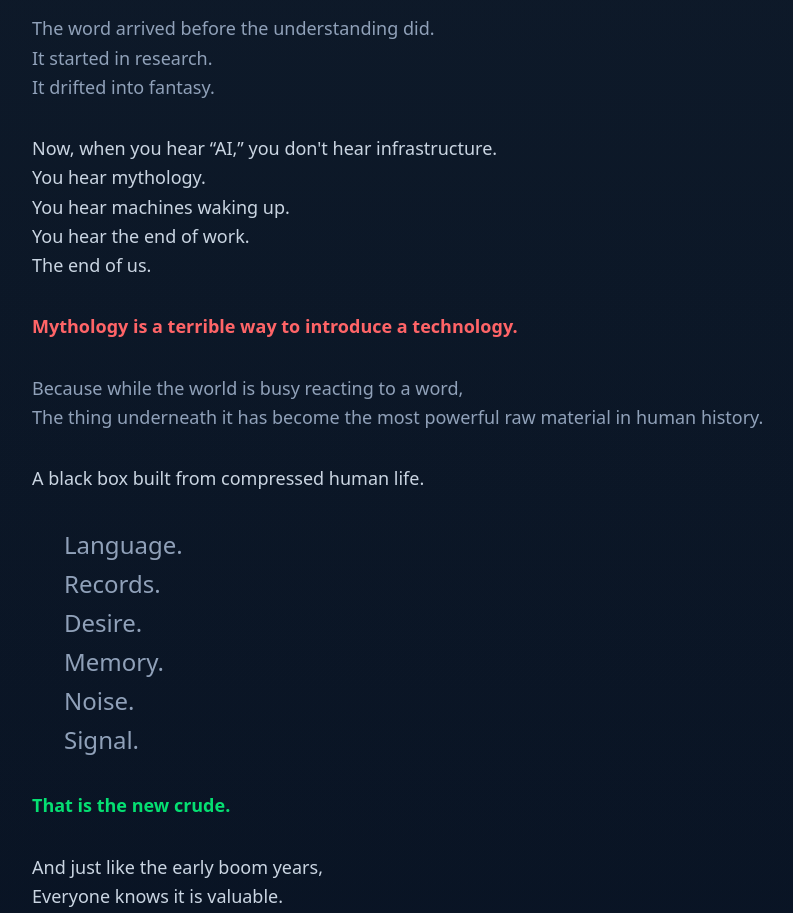
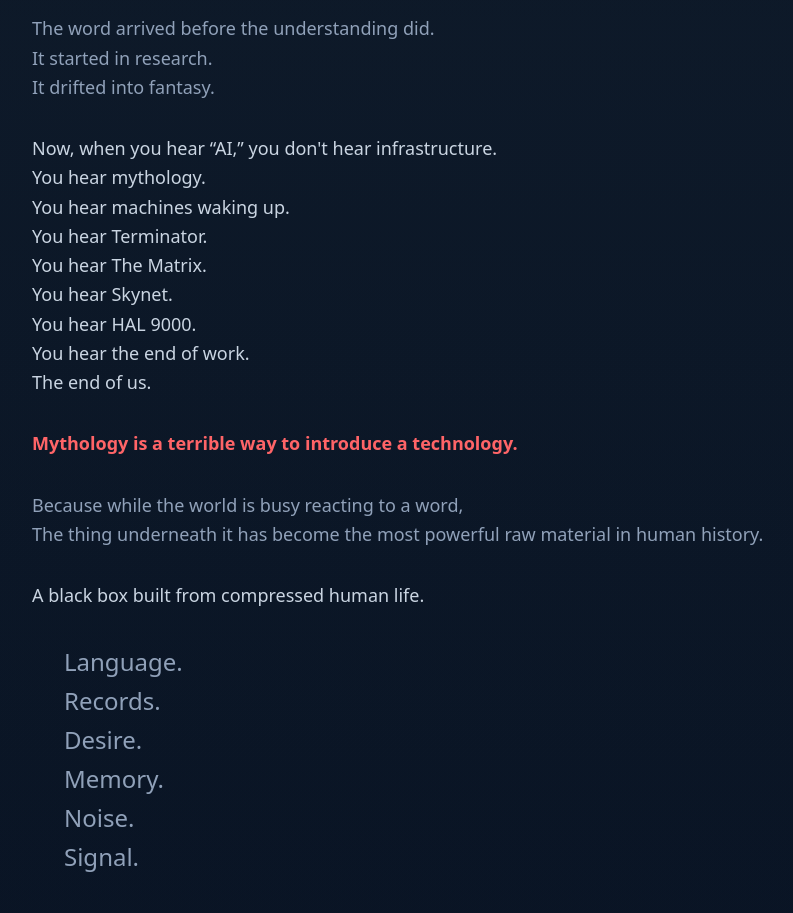
Before and after one commit to CONEXUS-dev/conexus-website, a Next.js app: page /refinery in a window 1280 px wide. Shown: the part 3540-4453 px from the top of the page, without its empty margins (160-953 px from the left). Built offline with nearby package versions, Linux system fonts and the light colour scheme.

Commit message:
Add cultural references (Terminator, Matrix, Skynet, HAL 9000) to mythology section

```diff
--- a/components/RefineryNarrative.tsx
+++ b/components/RefineryNarrative.tsx
@@ -197,6 +197,14 @@
             <br />
             You hear machines waking up.
             <br />
+            You hear Terminator.
+            <br />
+            You hear The Matrix.
+            <br />
+            You hear Skynet.
+            <br />
+            You hear HAL 9000.
+            <br />
             You hear the end of work.
             <br />
             The end of us.
```
